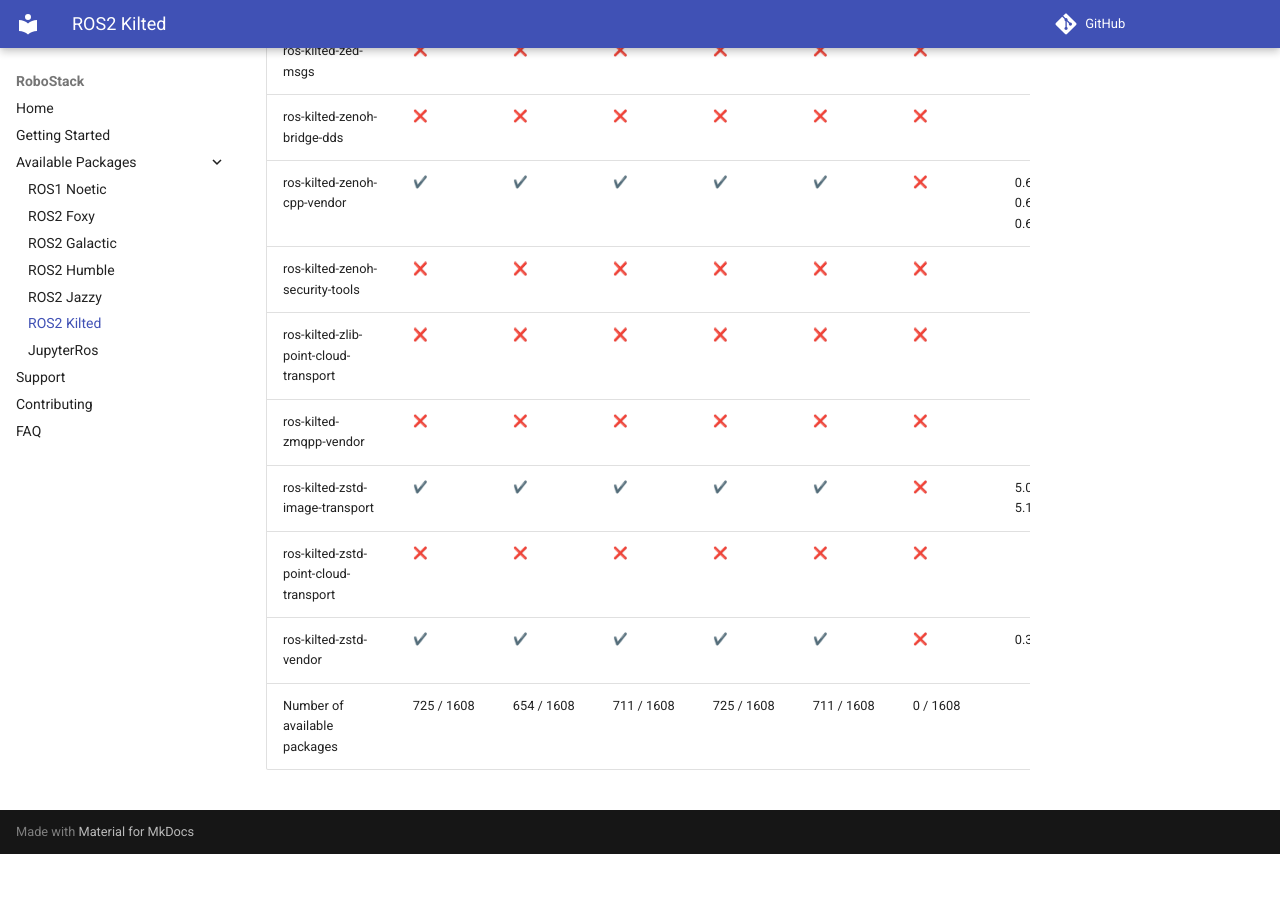
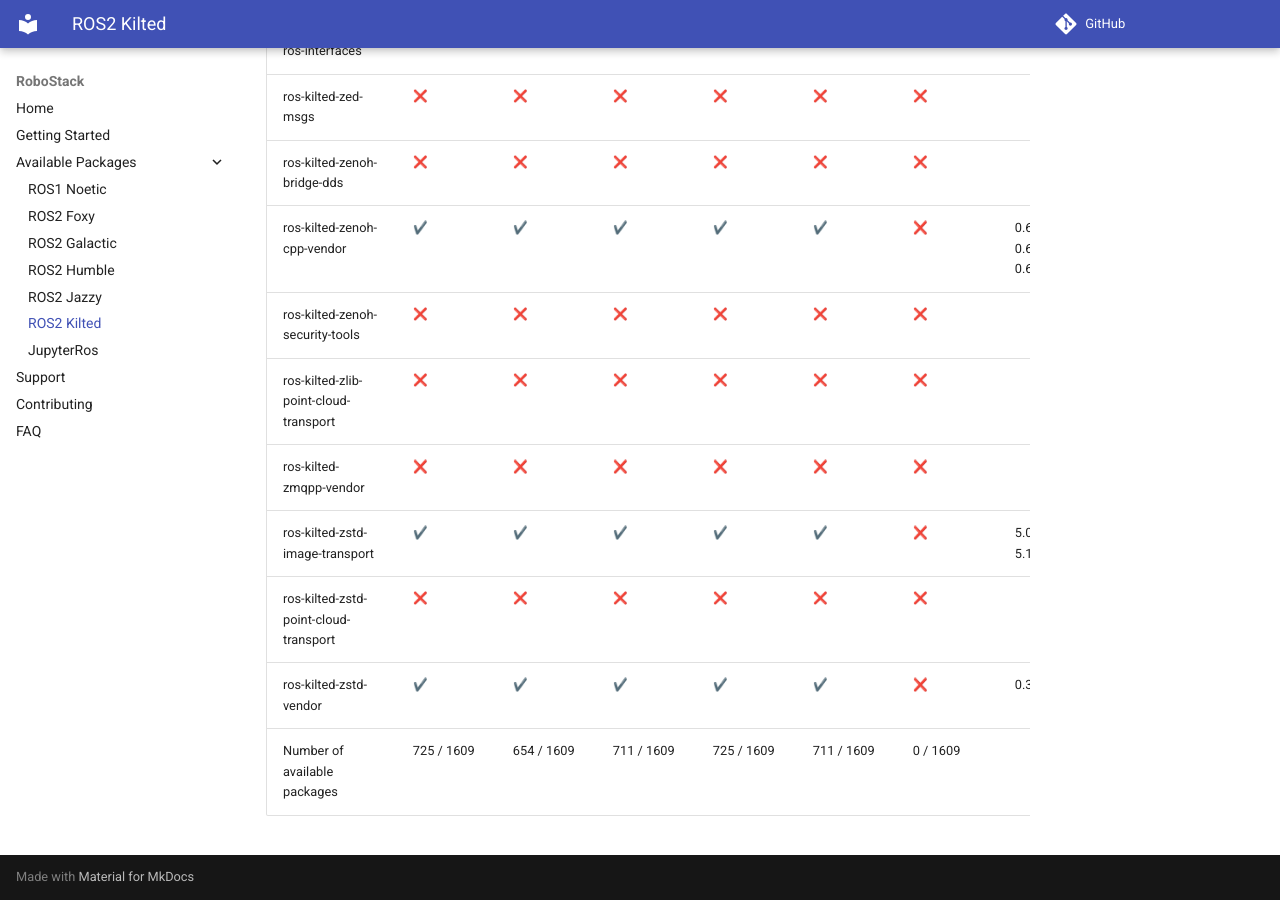
Before and after one commit to RoboStack/robostack.github.io, an MkDocs documentation site: the page built from docs/kilted.md, in a window 1280 px wide and 900 px high, scrolled down 121084 px. Built offline with MkDocs 1.6.1 and Material for MkDocs 9.7.7, drawn with Linux system fonts in a browser that asks for light colours; emoji names are drawn with the system emoji font; comment, search, counter and statistics services are not loaded; before the commit the page ends 121938 px from its top, so only the background shows below that.

Commit message:
Update tables

```diff
--- a/docs/kilted.md
+++ b/docs/kilted.md
@@ -1608,4 +1609,4 @@
 | ros-kilted-zstd-image-transport | :heavy_check_mark: { data-sort='1' } | :heavy_check_mark: { data-sort='1' } | :heavy_check_mark: { data-sort='1' } | :heavy_check_mark: { data-sort='1' } | :heavy_check_mark: { data-sort='1' } | :x: { data-sort='0' } | 5.0.2, 5.1.0, 5.1.1  |
 | ros-kilted-zstd-point-cloud-transport | :x: { data-sort='0' } | :x: { data-sort='0' } | :x: { data-sort='0' } | :x: { data-sort='0' } | :x: { data-sort='0' } | :x: { data-sort='0' } |   |
 | ros-kilted-zstd-vendor | :heavy_check_mark: { data-sort='1' } | :heavy_check_mark: { data-sort='1' } | :heavy_check_mark: { data-sort='1' } | :heavy_check_mark: { data-sort='1' } | :heavy_check_mark: { data-sort='1' } | :x: { data-sort='0' } | 0.32.0  |
-| Number of available packages |  725 / 1608 | 654 / 1608 | 711 / 1608 | 725 / 1608 | 711 / 1608 | 0 / 1608 |
+| Number of available packages |  725 / 1609 | 654 / 1609 | 711 / 1609 | 725 / 1609 | 711 / 1609 | 0 / 1609 |
```
Also changed, not shown: other parts of docs/kilted.md (+1 -0 lines), docs/jazzy.md (+2 -1 lines).
